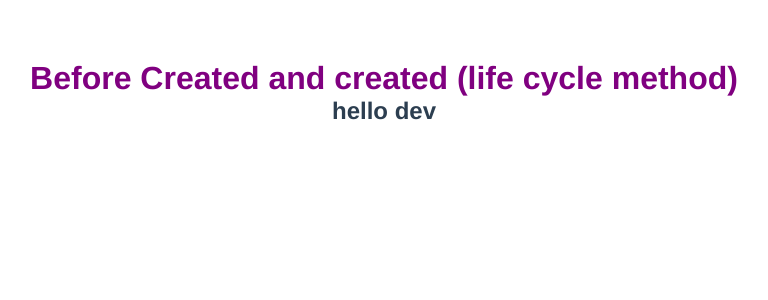
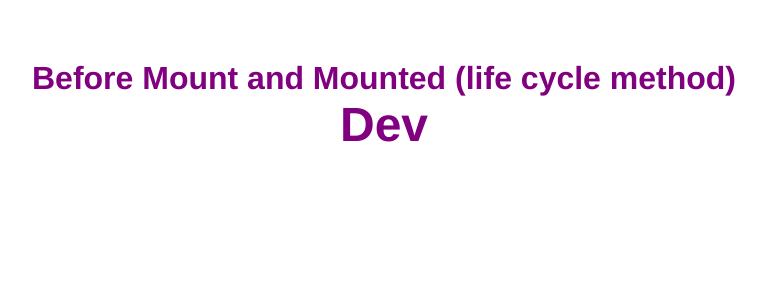
Before and after one commit to arvindk07/vue-step-by-step, a Vue app: page / in a window 1280 px wide. Shown: the top 300 px of the page, without its empty margins (256-1024 px from the left). Built offline with nearby package versions, Linux system fonts and the light colour scheme.

Commit message:
Before Mount and Mounted (life cycle method)

```diff
--- a/src/components/HomeComponents.vue
+++ b/src/components/HomeComponents.vue
@@ -1,6 +1,8 @@
 <template>
-  <h1>Before Created and created (life cycle method)</h1>
-  <h2>{{ name }}</h2>
+  <h1>
+    Before Mount and Mounted (life cycle method)
+    <h2>{{ name }}</h2>
+  </h1>
 </template>
 
 <script>
@@ -8,18 +10,15 @@ export default {
   name: "HomeComponents",
 
   data() {
-    console.warn("created");
     return {
       name: "Dev",
     };
   },
-
-  beforeCreate() {
-    alert("before created");
+  beforeMount() {
+    console.warn("beforeMount", this.$el);
   },
-  created() {
-    this.name = "hello dev";
-    alert("created");
+  mounted() {
+    console.warn("Mounted", this.$el);
   },
 };
 </script>
```
